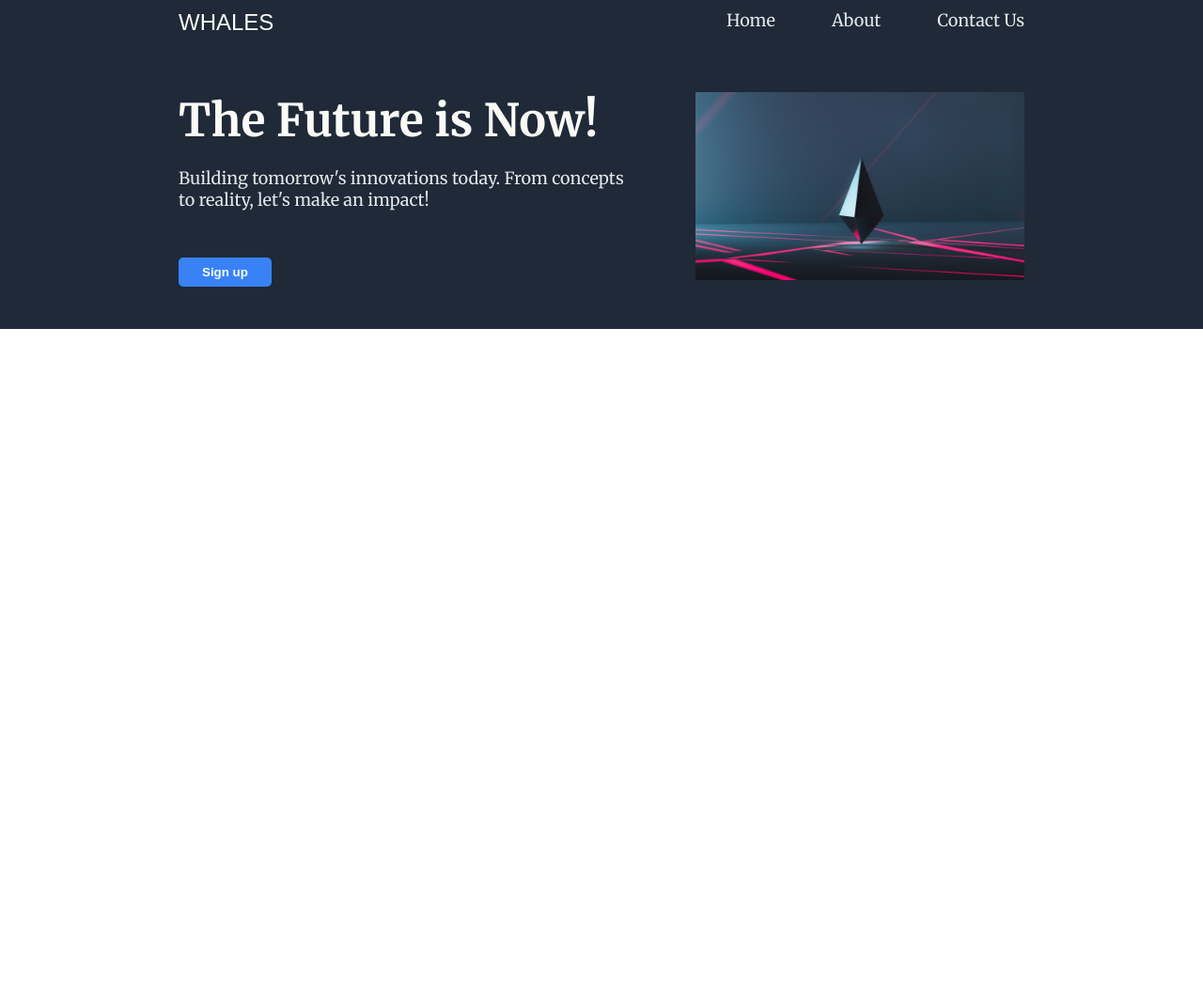
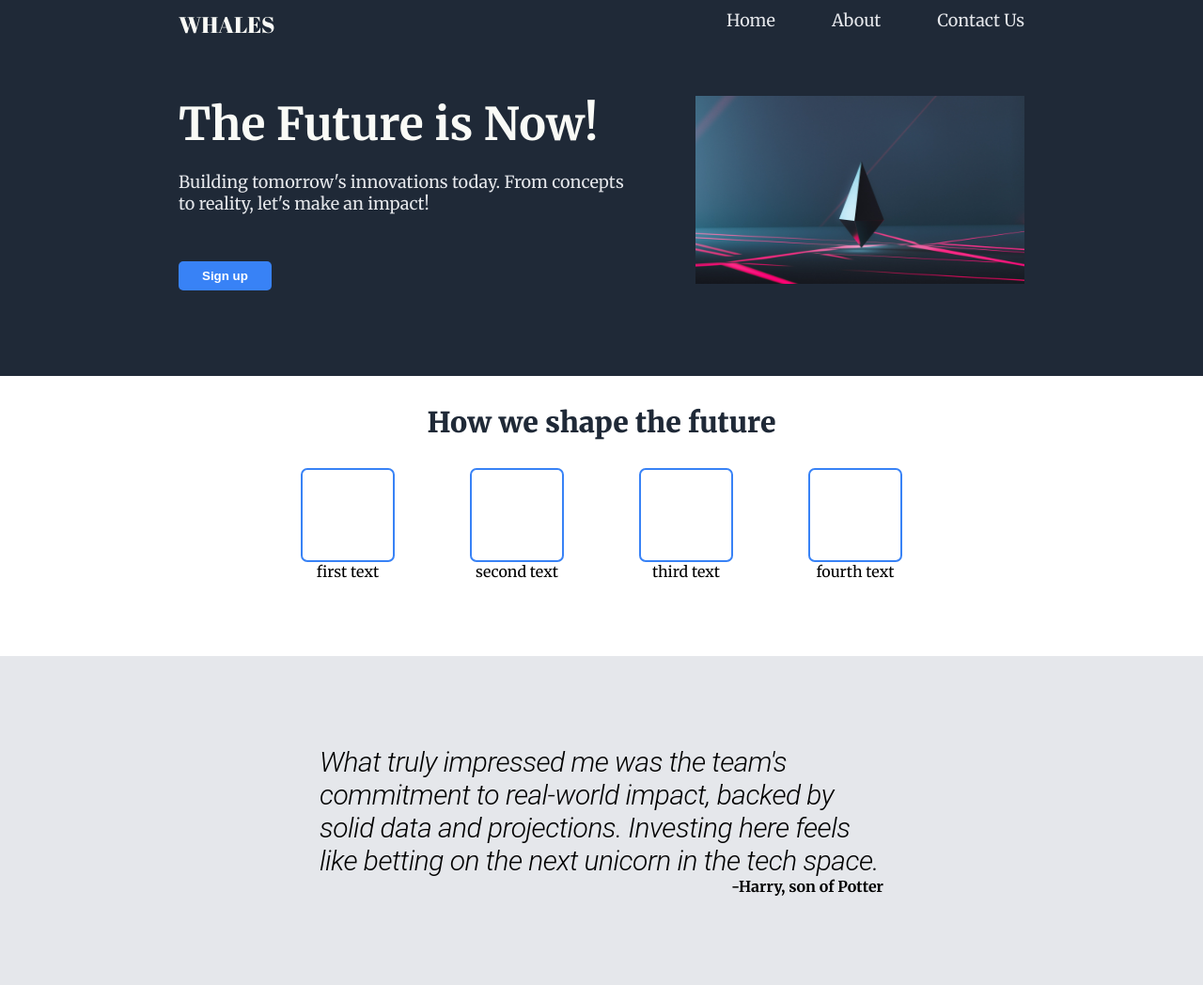
Before and after one commit to peteriyin/Landing-Page, a plain HTML site: page app/index.html in a window 1280 px wide. Shown: the whole page at 94% size. Before the commit the page ends 800 px from the top, so only its background shows below. Drawn offline with Linux system fonts and the light colour scheme; a web font is replaced by a local one.

Commit message:
showcase and customer review section

```diff
--- a/app/index.html
+++ b/app/index.html
@@ -19,7 +19,7 @@
               height="100px"
             />
           </div> -->
-          <div class="info">
+          <nav class="info">
             <div class="logo-image">
               <p id="whales">WHALES</p>
             </div>
@@ -30,7 +30,7 @@
                 <li><a href="#">Contact Us</a></li>
               </ul>
             </div>
-          </div>
+          </nav>
         </div>
         <div class="hero-img-container">
           <div class="hero-img">
@@ -54,5 +54,40 @@
         </div>
       </div>
     </header>
+    <main>
+      <div class="showcase-container">
+        <div class="showcase-hero-text">How we shape the future</div>
+
+        <div class="showcase-images-container">
+          <div class="showcase-block">
+            <div class="showcase-images"></div>
+            <div class="showcase-text">first text</div>
+          </div>
+          <div class="showcase-block">
+            <div class="showcase-images"></div>
+            <div class="showcase-text">second text</div>
+          </div>
+          <div class="showcase-block">
+            <div class="showcase-images"></div>
+            <div class="showcase-text">third text</div>
+          </div>
+          <div class="showcase-block">
+            <div class="showcase-images"></div>
+            <div class="showcase-text">fourth text</div>
+          </div>
+        </div>
+      </div>
+
+      <div class="quote-section-container">
+        <div class="quote-section">
+          <i>
+            What truly impressed me was the team's commitment to real-world
+            impact, backed by solid data and projections. Investing here feels
+            like betting on the next unicorn in the tech space.
+          </i>
+        </div>
+        <p class="review">-Harry, son of Potter</p>
+      </div>
+    </main>
   </body>
 </html>
--- a/app/style.css
+++ b/app/style.css
@@ -1,4 +1,5 @@
-@import url("https://fonts.googleapis.com/css2?family=Asimovian&family=Merriweather:ital,opsz,wght@0,18..144,300..900;1,18..144,300..900&family=Playwrite+AU+QLD:wght@100..400&family=Winky+Rough:ital,wght@0,300..900;1,300..900&display=swap");
+@import url("https://fonts.googleapis.com/css2?family=Abril+Fatface&family=Bebas+Neue&family=Merriweather:ital,opsz,wght@0,18..144,300..900;1,18..144,300..900&family=Playwrite+AU+QLD:wght@100..400&family=Winky+Rough:ital,wght@0,300..900;1,300..900&display=swap");
+
 * {
   margin: 0;
   box-sizing: border-box;
@@ -11,7 +12,7 @@ body {
 
 .header {
   background-color: #1f2937;
-  height: 350px;
+  height: 400px;
   width: 100%;
 }
 
@@ -63,7 +64,7 @@ a {
 }
 
 #whales {
-  font-family: "Bebas Neue", sans-serif;
+  font-family: "Abril Fatface", "Bebas Neue", sans-serif;
   font-size: 24px;
   color: #f9faf6;
 }
@@ -94,3 +95,56 @@ button {
 button:hover {
   background-color: #246fe7;
 }
+
+.showcase-hero-text {
+  display: flex;
+  justify-content: center;
+  padding-bottom: 30px;
+  padding-top: 30px;
+  font-size: 30px;
+  font-weight: 900;
+  color: #1f2937;
+}
+
+.showcase-images {
+  border: 2px solid #3882f6;
+  height: 100px;
+  width: 100px;
+  border-radius: 7px;
+}
+
+.showcase-images-container {
+  display: flex;
+  justify-content: center;
+  height: 200px;
+  text-align: center;
+  gap: 80px;
+}
+
+.quote-section-container {
+  background-color: #e5e7eb;
+  height: 350px;
+  display: flex;
+  justify-content: center;
+  align-items: center;
+  flex-direction: column;
+}
+
+.quote-section {
+  width: 600px;
+  /* border: solid; */
+  font-size: 30px;
+  font-weight: 300;
+  font-family: Roboto, system-ui, -apple-system, BlinkMacSystemFont;
+  /* display: flex;
+  align-items: center; */
+  letter-spacing: -0.5px;
+}
+
+.review {
+  /* border: solid; */
+  width: 600px;
+  font-weight: bold;
+  display: flex;
+  justify-content: flex-end;
+}
```
